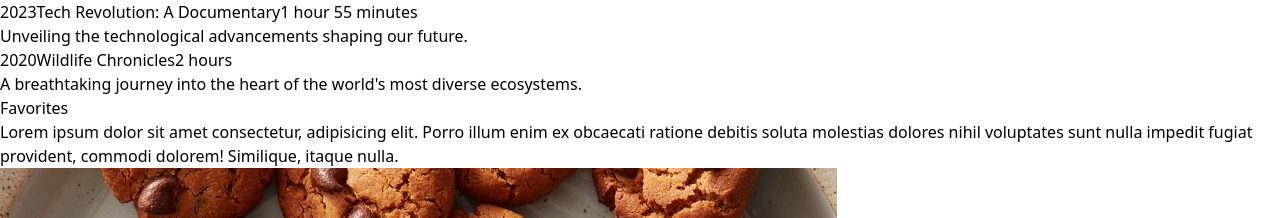
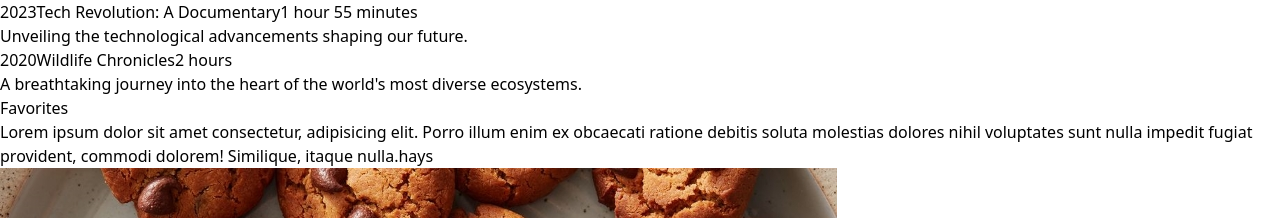
Before and after one commit to BounceSensei/vite-portfolio, a React (Vite) app: page / in a window 1280 px wide. Shown: the part 1323-1541 px from the top of the page. Built offline with nearby package versions, Linux system fonts and the light colour scheme.

Commit message:
redeploy

```diff
--- a/src/components/Favorites.jsx
+++ b/src/components/Favorites.jsx
@@ -13,7 +13,7 @@ const Favorites = () => {
             <p>
                 Lorem ipsum dolor sit amet consectetur, adipisicing elit.
                 Porro illum enim ex obcaecati ratione debitis soluta molestias dolores nihil voluptates sunt
-                nulla impedit fugiat provident, commodi dolorem! Similique, itaque nulla.
+                nulla impedit fugiat provident, commodi dolorem! Similique, itaque nulla.hays
             </p>
             <div className='grid sm:grid-cols-2 gap-12'>
                 <FavoritesItem img={CookiesImg} title='Favorite Food' NameFavorite='Cookies'/>
```
